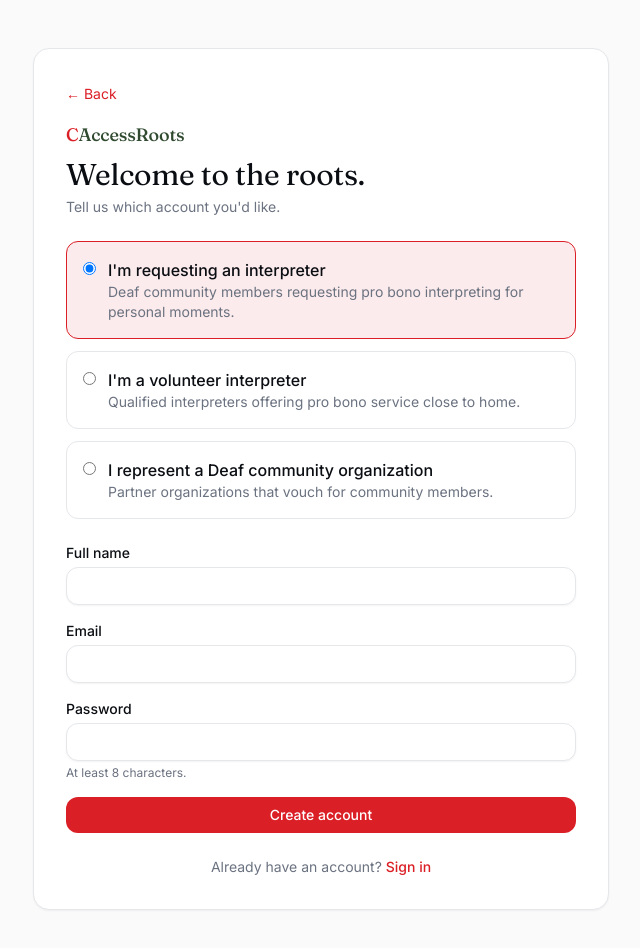
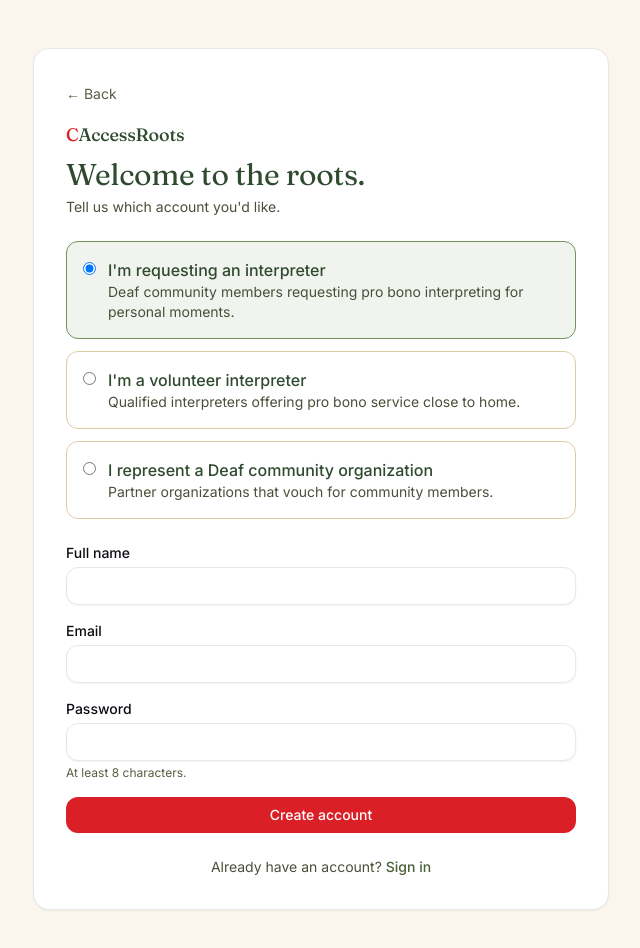
Before and after one commit to koregan-ad/caccessroots, a Next.js app: page /sign-up in a window 1280 px wide. Shown: the top 948 px of the page, without its empty margins (319-959 px from the left). Built offline with nearby package versions, Linux system fonts and the light colour scheme.

Commit message:
Add files via upload

```diff
--- a/src/app/sign-up/page.tsx
+++ b/src/app/sign-up/page.tsx
@@ -1,7 +1,7 @@
 "use client";
 
-import { useState } from "react";
-import { useRouter } from "next/navigation";
+import { Suspense, useState } from "react";
+import { useRouter, useSearchParams } from "next/navigation";
 import Link from "next/link";
 import { createSupabaseBrowserClient } from "@/lib/supabase/client";
 import { Wordmark } from "@/components/wordmark";
@@ -25,49 +25,37 @@ desc: "Partner organizations that vouch for community members.",
   },
 ];
 
-type SignUpPageProps = {
-searchParams?: {
-role?: string | string[];
-};
-};
+export default function SignUpPage() {
+  return (
+    <Suspense fallback={<AuthLoading />}>
+      <SignUpForm />
+    </Suspense>
+  );
+}
 
-export default function SignUpPage({ searchParams }: SignUpPageProps) {
+function SignUpForm() {
   const router = useRouter();
-
-const roleParam = Array.isArray(searchParams?.role)
-? searchParams.role[0]
-: searchParams?.role;
-const initialRole: UserRole =
-roleParam === "interpreter" || roleParam === "partner_admin"
-? roleParam
-: "requestor";
-
+  const params = useSearchParams();
+  const initialRole = (params.get("role") as UserRole) || "requestor";
   const [role, setRole] = useState<UserRole>(initialRole);
   const [fullName, setFullName] = useState("");
   const [email, setEmail] = useState("");
   const [password, setPassword] = useState("");
   const [error, setError] = useState<string | null>(null);
-const [success, setSuccess] = useState<string | null>(null);
   const [loading, setLoading] = useState(false);
 
   async function onSubmit(e: React.FormEvent) {
     e.preventDefault();
-
     setError(null);
-setSuccess(null);
     setLoading(true);
-
     const supabase = createSupabaseBrowserClient();
 
     const { data, error: signUpErr } = await supabase.auth.signUp({
-  email: email.trim(),
+      email,
       password,
       options: {
         emailRedirectTo: `${location.origin}/auth/callback`,
-    data: {
-      full_name: fullName.trim(),
-      role,
-    },
+        data: { full_name: fullName, role },
       },
     });
 
@@ -77,42 +65,33 @@ if (signUpErr) {
       return;
     }
 
+    const userId = data.user?.id;
+    if (userId) {
+      const status = role === "requestor" ? "active" : "pending";
+      const { error: profileErr } = await supabase.from("profiles").insert({
+        id: userId, role, status, full_name: fullName, email,
+      });
+      if (profileErr) {
         setLoading(false);
-
-/*
-  If email confirmation is turned on,
-  Supabase creates the user but may not create a session yet.
-*/
-if (!data.session) {
-  setSuccess(
-    "Your account was created. Please check your email to confirm your account, then sign in."
-  );
+        setError(profileErr.message);
         return;
       }
+    }
 
+    setLoading(false);
     router.push(role === "requestor" ? "/requestor" : "/pending-approval");
     router.refresh();
-
   }
 
   return (
-<main className="min-h-screen grid place-items-center px-4 py-12 bg-[#FAFAFA]">
+    <main className="min-h-screen grid place-items-center px-4 py-12 bg-oat-50">
       <div className="card p-8 w-full max-w-xl">
-<Link href="/" className="text-sm text-[#DB1F26]">
-← Back
-</Link>
-
+        <Link href="/" className="text-sm text-olive-600">← Back</Link>
         <div className="mt-4 mb-2">
           <Wordmark size="sm" href={null} />
         </div>
-
-    <h1 className="font-serif text-3xl text-[#0A0D12] mt-2">
-      Welcome to the roots.
-    </h1>
-
-    <p className="text-sm text-[#6B7280] mt-1">
-      Tell us which account you'd like.
-    </p>
+        <h1 className="font-serif text-3xl text-forest-700 mt-2">Welcome to the roots.</h1>
+        <p className="text-sm text-olive-700 mt-1">Tell us which account you'd like.</p>
 
         <div className="mt-6 space-y-3">
           {ROLES.map((r) => (
@@ -120,8 +99,8 @@ return (
               key={r.value}
               className={`block cursor-pointer rounded-xl border p-4 transition ${
                 role === r.value
-              ? "border-[#DB1F26] bg-[#FCEBEC]"
-              : "border-[#E5E7EB] hover:border-[#DB1F26]"
+                  ? "border-brand-500 bg-brand-50"
+                  : "border-sand-200 hover:border-brand-300"
               }`}
             >
               <div className="flex items-start gap-3">
@@ -133,114 +112,45 @@ return (
                   checked={role === r.value}
                   onChange={() => setRole(r.value)}
                 />
-
                 <div>
-              <p className="font-medium text-[#0A0D12]">{r.label}</p>
-              <p className="text-sm text-[#6B7280]">{r.desc}</p>
+                  <p className="font-medium text-forest-700">{r.label}</p>
+                  <p className="text-sm text-olive-700">{r.desc}</p>
                 </div>
               </div>
             </label>
           ))}
         </div>
 
-    {role === "interpreter" && (
-      <aside className="mt-6 rounded-xl border border-[#F4B8BC] bg-[#FCEBEC] p-4">
-        <p className="text-sm leading-relaxed text-[#0A0D12]">
-          The NAD-RID Code of Professional Conduct asks interpreters to
-          render pro bono services in a fair and reasonable manner (CPC
-          6.7). CAccessRoots is one way to do that — with structure,
-          community, and colleagues alongside you.
-        </p>
-      </aside>
-    )}
-
         <form onSubmit={onSubmit} className="space-y-4 mt-6">
           <div>
-        <label className="label" htmlFor="fullName">
-          Full name
-        </label>
-
-        <input
-          id="fullName"
-          required
-          className="input"
-          value={fullName}
-          onChange={(e) => setFullName(e.target.value)}
-          autoComplete="name"
-        />
+            <label className="label" htmlFor="fullName">Full name</label>
+            <input id="fullName" required className="input"
+              value={fullName} onChange={(e) => setFullName(e.target.value)} />
           </div>
-
           <div>
-        <label className="label" htmlFor="email">
-          Email
-        </label>
-
-        <input
-          id="email"
-          type="email"
-          required
-          className="input"
-          value={email}
-          onChange={(e) => setEmail(e.target.value)}
-          autoComplete="email"
-        />
+            <label className="label" htmlFor="email">Email</label>
+            <input id="email" type="email" required className="input"
+              value={email} onChange={(e) => setEmail(e.target.value)} />
           </div>
-
           <div>
-        <label className="label" htmlFor="password">
-          Password
-        </label>
-
-        <input
-          id="password"
-          type="password"
-          required
-          minLength={8}
-          className="input"
-          value={password}
-          onChange={(e) => setPassword(e.target.value)}
-          autoComplete="new-password"
-        />
-
-        <p className="text-xs text-[#6B7280] mt-1">
-          At least 8 characters.
-        </p>
+            <label className="label" htmlFor="password">Password</label>
+            <input id="password" type="password" required minLength={8} className="input"
+              value={password} onChange={(e) => setPassword(e.target.value)} />
+            <p className="text-xs text-olive-600 mt-1">At least 8 characters.</p>
           </div>
-
           {error && (
-        <p className="text-sm text-[#B42318] bg-[#FEF3F2] px-3 py-2 rounded-lg">
+            <p className="text-sm text-terra-700 bg-terra-50 px-3 py-2 rounded-lg">
               {error}
             </p>
           )}
-
-      {success && (
-        <div className="rounded-lg bg-[#FCEBEC] border border-[#F4B8BC] px-4 py-3">
-          <p className="text-sm text-[#0A0D12]">{success}</p>
-
-          <Link
-            href="/sign-in"
-            className="inline-block mt-2 text-sm font-medium text-[#DB1F26] underline"
-          >
-            Go to sign in
-          </Link>
-        </div>
-      )}
-
-      <button
-        type="submit"
-        disabled={loading}
-        className="btn-primary w-full"
-      >
+          <button type="submit" disabled={loading} className="btn-primary w-full">
             {loading ? "Creating account…" : "Create account"}
           </button>
         </form>
 
-    <p className="text-sm text-[#6B7280] mt-6 text-center">
+        <p className="text-sm text-olive-700 mt-6 text-center">
           Already have an account?{" "}
-      <Link
-        href="/sign-in"
-        className="text-[#DB1F26] font-medium underline-offset-2 hover:underline"
-      >
+          <Link href="/sign-in" className="text-brand-700 font-medium underline-offset-2 hover:underline">
             Sign in
           </Link>
         </p>
@@ -248,3 +158,14 @@ return (
     </main>
   );
 }
+
+function AuthLoading() {
+  return (
+    <main className="min-h-screen grid place-items-center px-4 bg-oat-50">
+      <div className="card p-8 w-full max-w-xl">
+        <Wordmark size="sm" href={null} />
+        <p className="text-sm text-olive-700 mt-4">Loading sign up…</p>
+      </div>
+    </main>
+  );
+}
```
Lines whose indentation alone changed are shown as unchanged.
